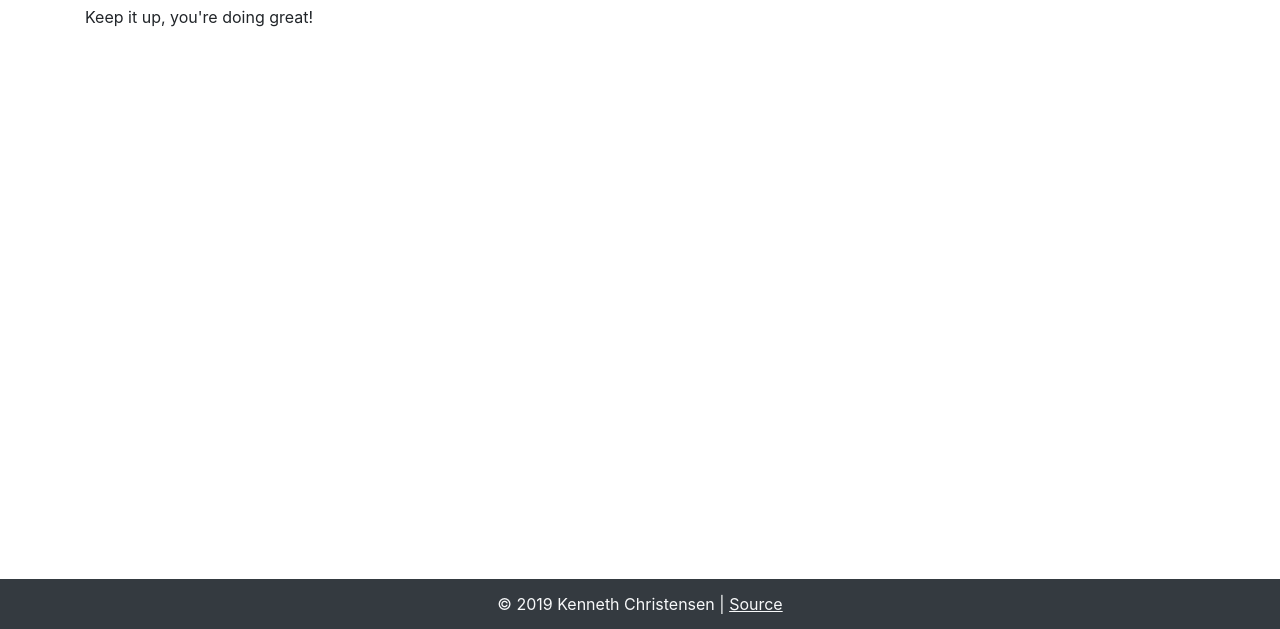
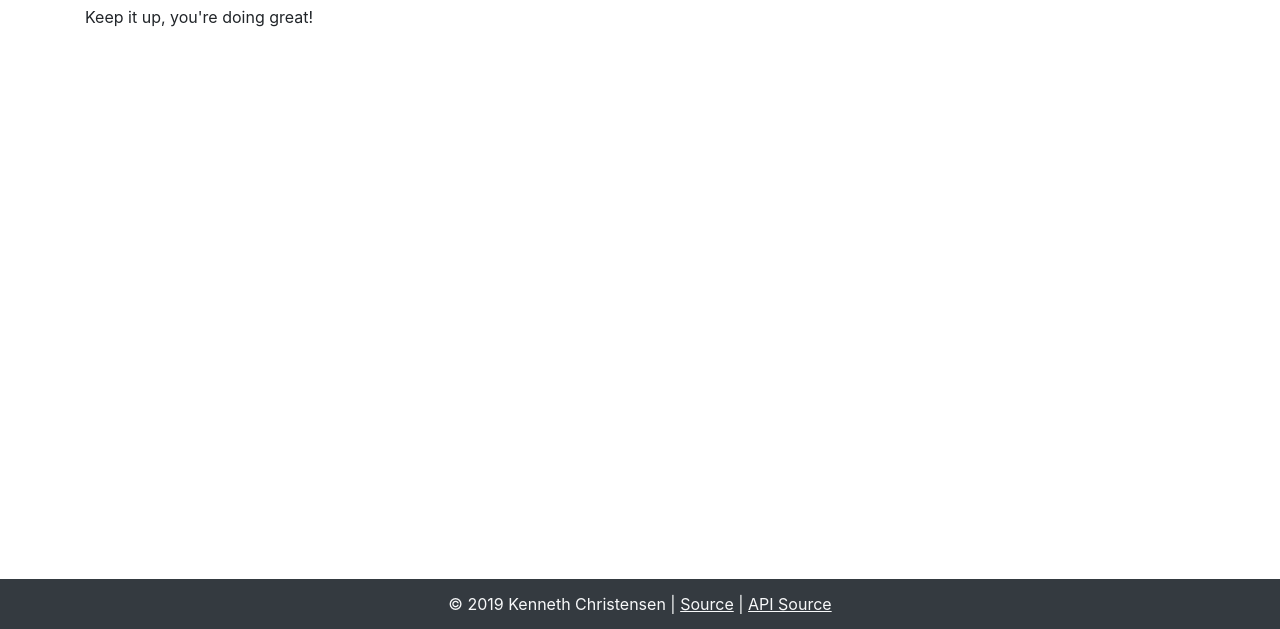
Before and after one commit to kennethac/CS260-CP1, a plain HTML site: page index.html in a window 1280 px wide. Shown: the part 171-800 px from the top of the page. Drawn offline with nearby package versions, Linux system fonts and the light colour scheme; no server answers.

Commit message:
Adds API source to footer.

```diff
--- a/index.html
+++ b/index.html
@@ -87,7 +87,7 @@
 
   <!-- Shared -->
   <footer>
-    &copy; 2019 Kenneth Christensen | <a href="https://github.com/webMan1/CS260-CP1">Source</a>
+    &copy; 2019 Kenneth Christensen | <a href="https://github.com/webMan1/CS260-CP1">Source</a> | <a href="Https://github.com/webMan1/TaskBurner">API Source</a>
   </footer>
   <script src="https://code.jquery.com/jquery-3.3.1.slim.min.js" integrity="sha384-q8i/X+965DzO0rT7abK41JStQIAqVgRVzpbzo5smXKp4YfRvH+8abtTE1Pi6jizo"
     crossorigin="anonymous"></script>
--- a/scripts/charts.js
+++ b/scripts/charts.js
@@ -2,7 +2,11 @@ async function initCharts() {
     let charts = document.querySelectorAll(".chart");
     for (var chart of charts) {
         let dataSet = chart.dataset.chart;
+        try {
         initChart(chart.getContext('2d'), await getData(dataSet));
+        } catch (e) {
+            console.log("Error.");
+        }
     }
 }
 
```
Also changed, not shown: about.html (+1 -1 lines), classes/english.html (+1 -1 lines), classes/math.html (+1 -1 lines), combined.html (+1 -1 lines).
